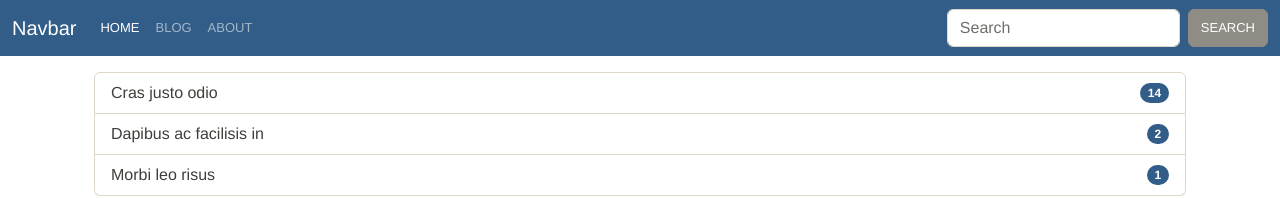
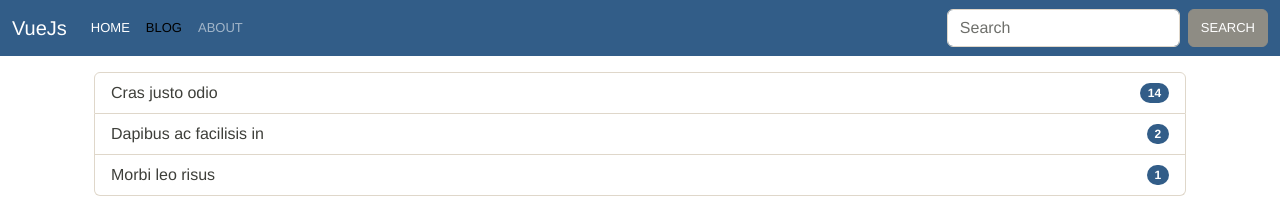
Before and after one commit to Ya27cine/vuejs3-navigation, a Vue app: page /blog in a window 1280 px wide. Shown: the top 198 px of the page. Built offline with nearby package versions, Linux system fonts and the light colour scheme.

Commit message:
Router Link Active

```diff
--- a/src/components/Navbar.vue
+++ b/src/components/Navbar.vue
@@ -2,7 +2,7 @@
 
 <nav class="navbar navbar-expand-lg navbar-dark bg-primary">
   <div class="container-fluid">
-    <a class="navbar-brand" href="#">Navbar</a>
+    <a class="navbar-brand" href="#">VueJs</a>
     <button class="navbar-toggler" type="button" data-bs-toggle="collapse" data-bs-target="#navbarColor01" aria-controls="navbarColor01" aria-expanded="false" aria-label="Toggle navigation">
       <span class="navbar-toggler-icon"></span>
     </button>
@@ -35,6 +35,13 @@ export default {
 
 }
 </script>
-<style lang="">
+<style>
+
+.router-link-active{
+  color: black !important;
+  background: white;
+  padding: 6px;
+}
+
 
 </style>
```
